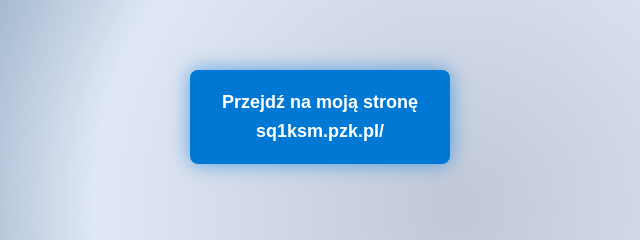
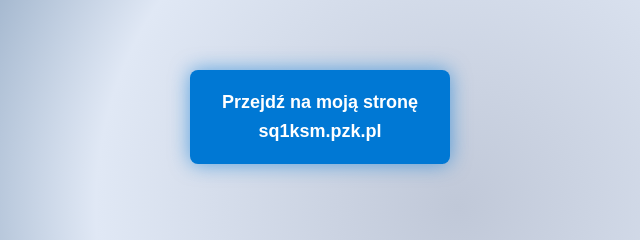
Before and after one commit to sq1ksm/sq1ksm.github.io, a plain HTML site: page index.html in a window 1280 px wide. Shown: the part 283-523 px from the top of the page, 320-960 px from the left. Drawn offline with Linux system fonts and the light colour scheme.

```diff
--- a/index.html
+++ b/index.html
@@ -47,7 +47,7 @@
 <body>
 
   <a href="https://sq1ksm.pzk.pl/" class="fancy-button" target="_blank">
-    Przejdź na moją stronę<br>sq1ksm.pzk.pl/
+    Przejdź na moją stronę<br>sq1ksm.pzk.pl
   </a>
 
 </body>
```
